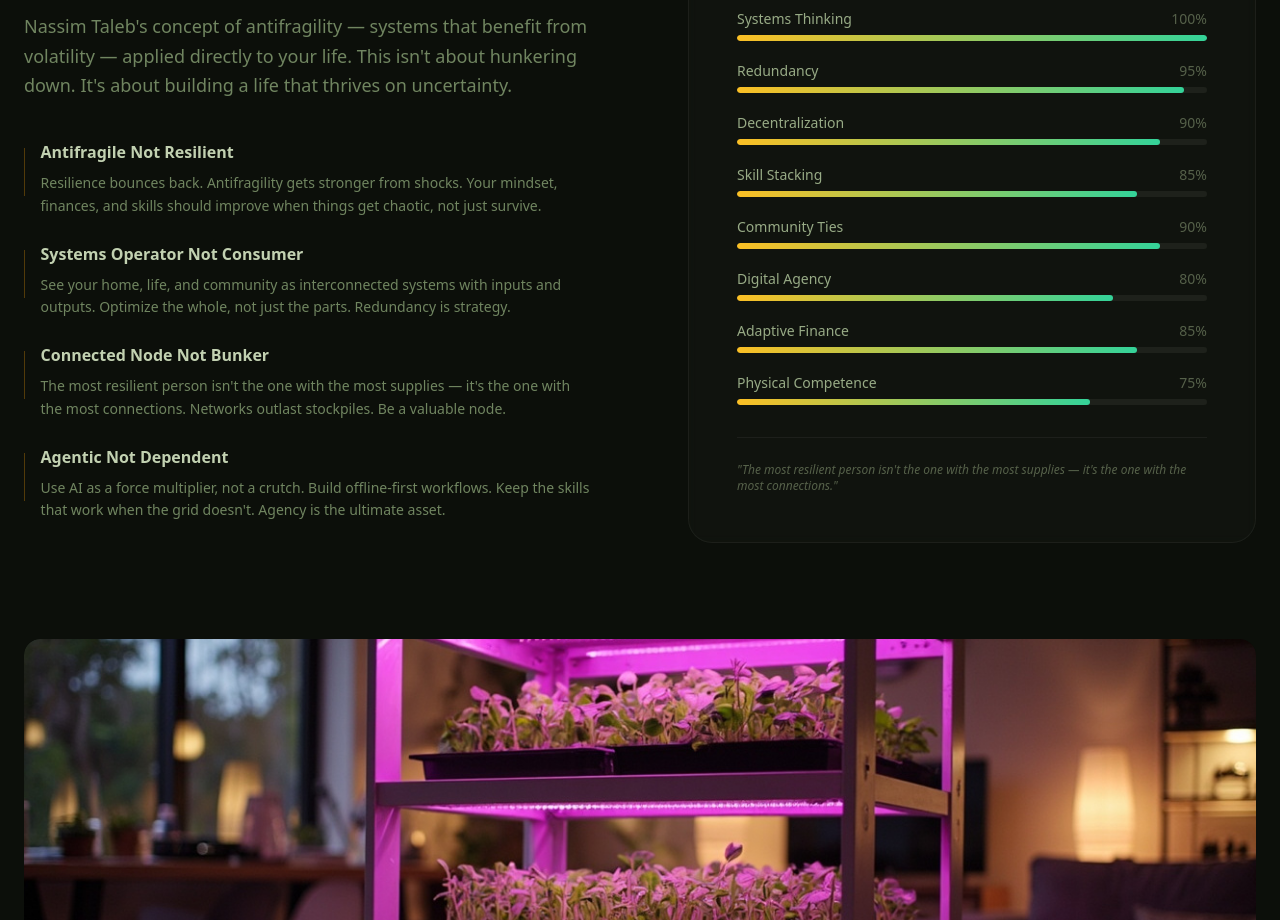
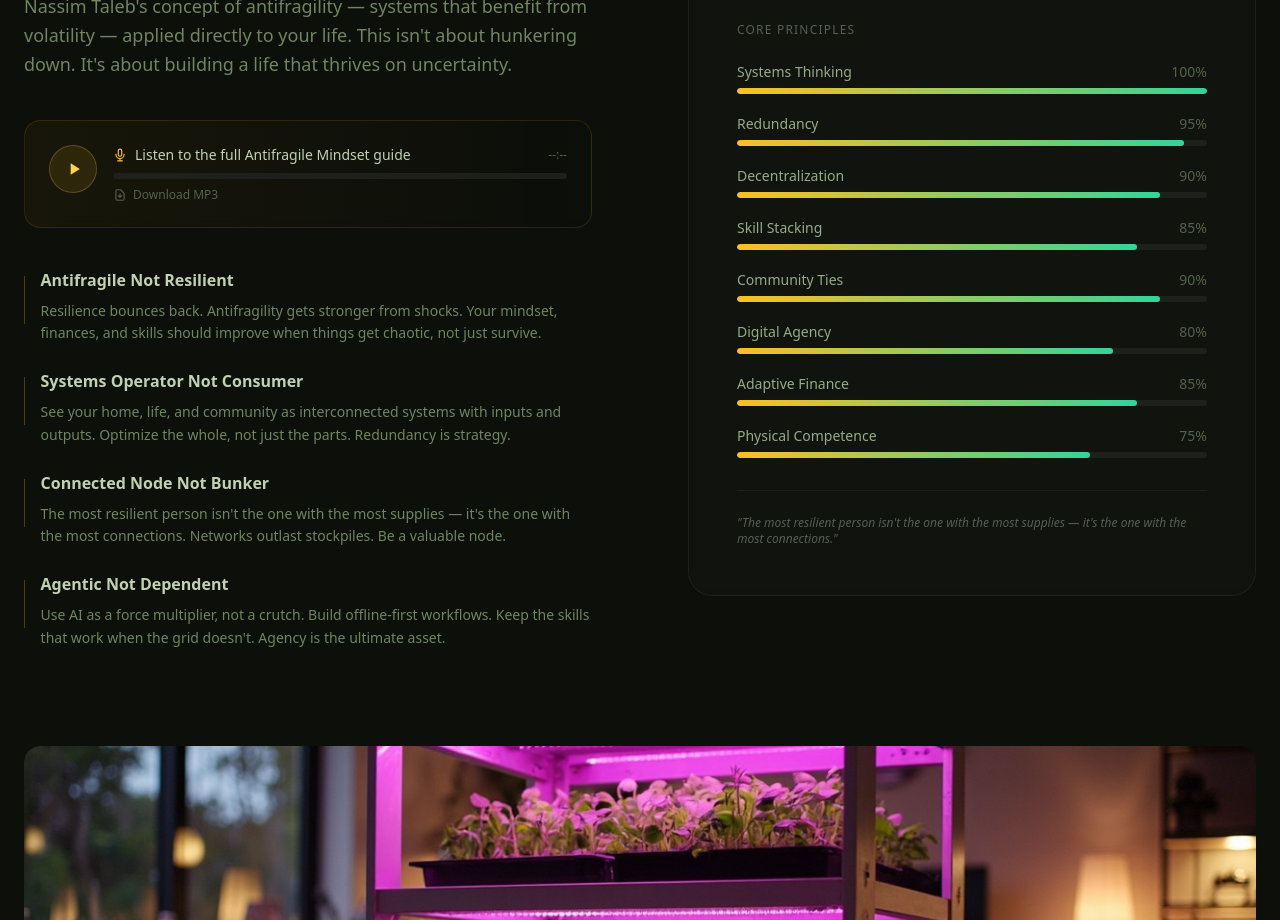
Before and after one commit to boktoday/okready-landing, a React (Vite) app: page / in a window 1280 px wide. Shown: the part 2440-3360 px from the top of the page. Built offline with nearby package versions, Linux system fonts and the light colour scheme.

Commit message:
Add branded audio player for Antifragile Mindset guide

```diff
--- a/src/components/Antifragile.tsx
+++ b/src/components/Antifragile.tsx
@@ -1,5 +1,6 @@
 import { useInView } from 'framer-motion';
 import { useRef } from 'react';
+import AudioPlayer from './AudioPlayer';
 
 const principlesLeft = [
   {
@@ -72,7 +73,12 @@ export default function Antifragile() {
               building a life that thrives on uncertainty.
             </p>
 
-            <div className="space-y-6">
+            <AudioPlayer
+              src="/audio/the-antifragile-mindset.mp3"
+              title="Listen to the full Antifragile Mindset guide"
+            />
+
+            <div className="space-y-6 mt-10">
               {principlesLeft.map((p) => (
                 <div key={p.title} className="group cursor-default">
                   <div className="flex items-start gap-4">
--- /dev/null
+++ b/src/components/AudioPlayer.tsx
@@ -0,0 +1,153 @@
+import { useState, useRef, useEffect } from 'react';
+
+interface AudioPlayerProps {
+  src: string;
+  title?: string;
+}
+
+export default function AudioPlayer({ src, title = "Listen to the full guide" }: AudioPlayerProps) {
+  const audioRef = useRef<HTMLAudioElement>(null);
+  const [playing, setPlaying] = useState(false);
+  const [currentTime, setCurrentTime] = useState(0);
+  const [duration, setDuration] = useState(0);
+  const [loaded, setLoaded] = useState(false);
+
+  useEffect(() => {
+    const audio = audioRef.current;
+    if (!audio) return;
+
+    const onLoaded = () => {
+      setDuration(audio.duration);
+      setLoaded(true);
+    };
+    const onTimeUpdate = () => setCurrentTime(audio.currentTime);
+    const onEnded = () => setPlaying(false);
+
+    audio.addEventListener('loadedmetadata', onLoaded);
+    audio.addEventListener('timeupdate', onTimeUpdate);
+    audio.addEventListener('ended', onEnded);
+    audio.addEventListener('canplaythrough', onLoaded);
+
+    return () => {
+      audio.removeEventListener('loadedmetadata', onLoaded);
+      audio.removeEventListener('timeupdate', onTimeUpdate);
+      audio.removeEventListener('ended', onEnded);
+      audio.removeEventListener('canplaythrough', onLoaded);
+    };
+  }, []);
+
+  const togglePlay = () => {
+    const audio = audioRef.current;
+    if (!audio) return;
+    if (playing) {
+      audio.pause();
+    } else {
+      audio.play();
+    }
+    setPlaying(!playing);
+  };
+
+  const handleSeek = (e: React.ChangeEvent<HTMLInputElement>) => {
+    const audio = audioRef.current;
+    if (!audio) return;
+    const time = parseFloat(e.target.value);
+    audio.currentTime = time;
+    setCurrentTime(time);
+  };
+
+  const formatTime = (s: number) => {
+    const m = Math.floor(s / 60);
+    const sec = Math.floor(s % 60);
+    return `${m}:${sec.toString().padStart(2, '0')}`;
+  };
+
+  const progress = duration > 0 ? (currentTime / duration) * 100 : 0;
+
+  return (
+    <div className="mt-8 p-5 md:p-6 rounded-2xl border border-amber-500/15 bg-gradient-to-r from-amber-500/5 to-earth-900/50 backdrop-blur-sm">
+      <audio ref={audioRef} src={src} preload="metadata" />
+
+      <div className="flex items-start gap-4">
+        {/* Play button */}
+        <button
+          onClick={togglePlay}
+          className="flex-shrink-0 w-12 h-12 rounded-full bg-amber-400/10 border border-amber-400/25 flex items-center justify-center hover:bg-amber-400/20 transition-all hover:scale-105 active:scale-95"
+        >
+          {playing ? (
+            <svg className="w-5 h-5 text-amber-300" fill="currentColor" viewBox="0 0 24 24">
+              <path d="M6 4h4v16H6V4zm8 0h4v16h-4V4z" />
+            </svg>
+          ) : (
+            <svg className="w-5 h-5 text-amber-300 ml-0.5" fill="currentColor" viewBox="0 0 24 24">
+              <path d="M8 5v14l11-7z" />
+            </svg>
+          )}
+        </button>
+
+        {/* Info + controls */}
+        <div className="flex-1 min-w-0">
+          {/* Title row */}
+          <div className="flex items-center justify-between mb-2">
+            <div className="min-w-0">
+              <div className="flex items-center gap-2">
+                <svg className="w-3.5 h-3.5 text-amber-400 flex-shrink-0" fill="none" viewBox="0 0 24 24" stroke="currentColor">
+                  <path strokeLinecap="round" strokeLinejoin="round" strokeWidth={2} d="M19 11a7 7 0 01-7 7m0 0a7 7 0 01-7-7m7 7v4m0 0H8m4 0h4m-4-8a3 3 0 01-3-3V5a3 3 0 116 0v6a3 3 0 01-3 3z" />
+                </svg>
+                <span className="text-sm font-medium text-earth-200 truncate">{title}</span>
+              </div>
+            </div>
+            <span className="text-xs text-earth-500 flex-shrink-0 ml-3 tabular-nums">
+              {loaded ? `${formatTime(currentTime)} / ${formatTime(duration)}` : '--:--'}
+            </span>
+          </div>
+
+          {/* Progress bar */}
+          <div className="relative h-1.5 rounded-full bg-earth-800 overflow-hidden group cursor-pointer"
+               onClick={(e) => {
+                 const rect = e.currentTarget.getBoundingClientRect();
+                 const pct = (e.clientX - rect.left) / rect.width;
+                 const audio = audioRef.current;
+                 if (audio && duration) {
+                   audio.currentTime = pct * duration;
+                   setCurrentTime(audio.currentTime);
+                 }
+               }}
+          >
+            <div
+              className="h-full rounded-full bg-gradient-to-r from-amber-400 to-amber-300 transition-all duration-100"
+              style={{ width: `${progress}%` }}
+            />
+            <div
+              className="absolute top-1/2 -translate-y-1/2 w-3 h-3 rounded-full bg-amber-300 shadow-lg shadow-amber-400/20 opacity-0 group-hover:opacity-100 transition-opacity"
+              style={{ left: `calc(${progress}% - 6px)` }}
+            />
+          </div>
+
+          {/* Bottom row */}
+          <div className="flex items-center justify-between mt-2">
+            <a
+              href={src}
+              download
+              className="flex items-center gap-1.5 text-xs text-earth-500 hover:text-amber-400 transition-colors"
+            >
+              <svg className="w-3.5 h-3.5" fill="none" viewBox="0 0 24 24" stroke="currentColor">
+                <path strokeLinecap="round" strokeLinejoin="round" strokeWidth={2} d="M12 10v6m0 0l-3-3m3 3l3-3m2 8H7a2 2 0 01-2-2V5a2 2 0 012-2h5.586a1 1 0 01.707.293l5.414 5.414a1 1 0 01.293.707V19a2 2 0 01-2 2z" />
+              </svg>
+              Download MP3
+            </a>
+
+            <div className="flex items-center gap-2">
+              {loaded && (
+                <span className="text-xs text-earth-600">
+                  {duration > 300
+                    ? `${Math.ceil(duration / 60)} min`
+                    : `${Math.ceil(duration)} sec`}
+                </span>
+              )}
+            </div>
+          </div>
+        </div>
+      </div>
+    </div>
+  );
+}
```
